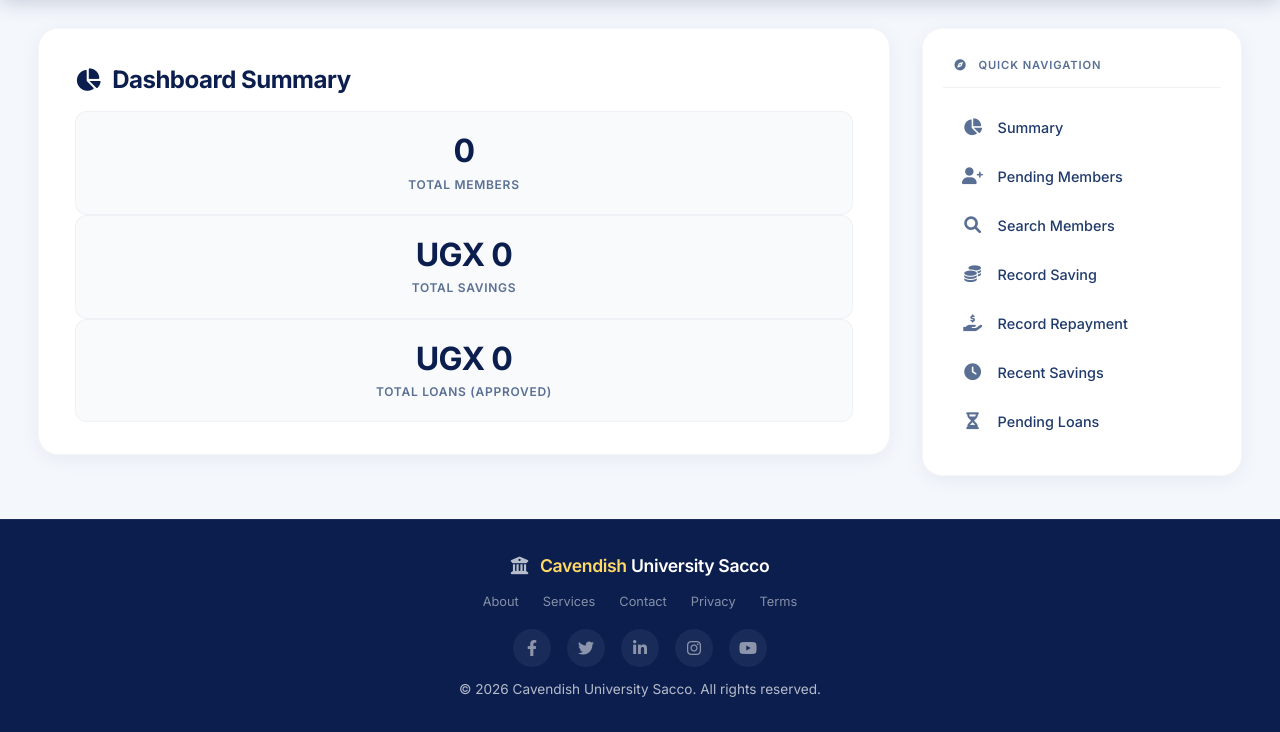
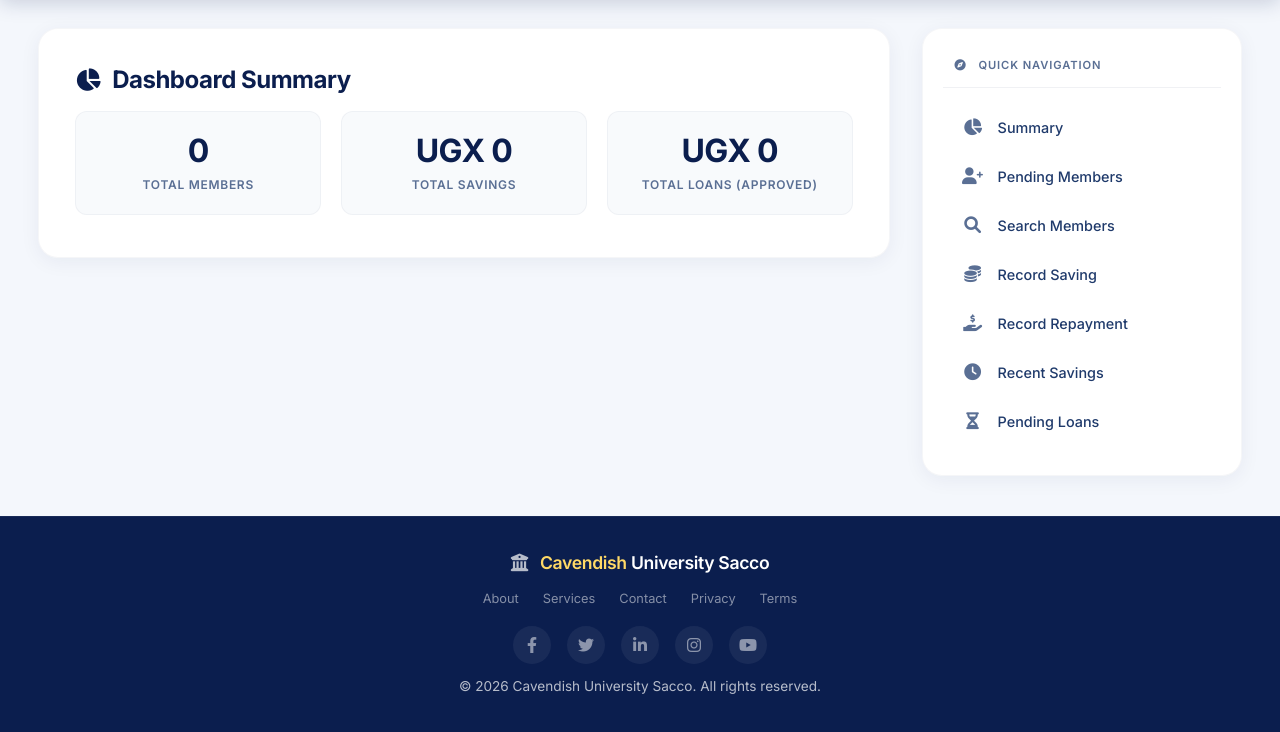
Before and after one commit to aimconsortium/cuusacco, a Django app: page /admin_dashboard/ in a window 1280 px wide. Shown: the part 76-808 px from the top of the page. After the commit the page ends 770 px from the top, so only its background shows below. Run offline with Django 5.2, Linux system fonts and the light colour scheme; the visitor is signed in with stand-in values (Sample User, id 1); data that the repository does not hold is empty.

Commit message:
Fix nested <style> tag breaking CSS cascade on all pages
block style was placed inside base.html's own <style> element,
so the browser's raw-text parser closed the style tag early at
the first </style> it hit, mangling every child template's CSS
override (hero contrast, card colors, etc across every page).

Co-Authored-By: Claude Sonnet 5 <noreply@anthropic.com>

```diff
--- a/sacco/templates/sacco/base.html
+++ b/sacco/templates/sacco/base.html
@@ -703,8 +703,8 @@
         /* ============================================================
                OVERRIDE BLOCK STYLES
                ============================================================ */
-        {% block style %}{% endblock %}
     </style>
+    {% block style %}{% endblock %}
 </head>
 
 <body>
```
